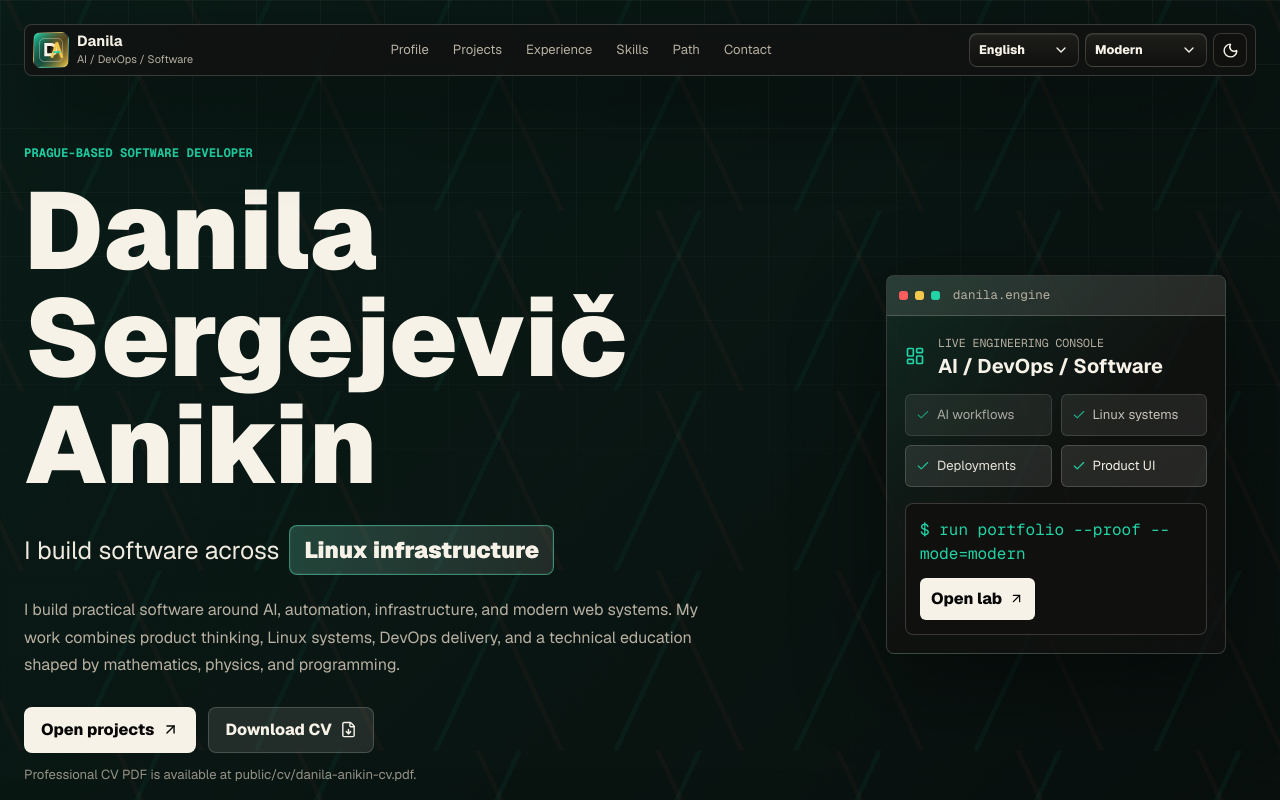
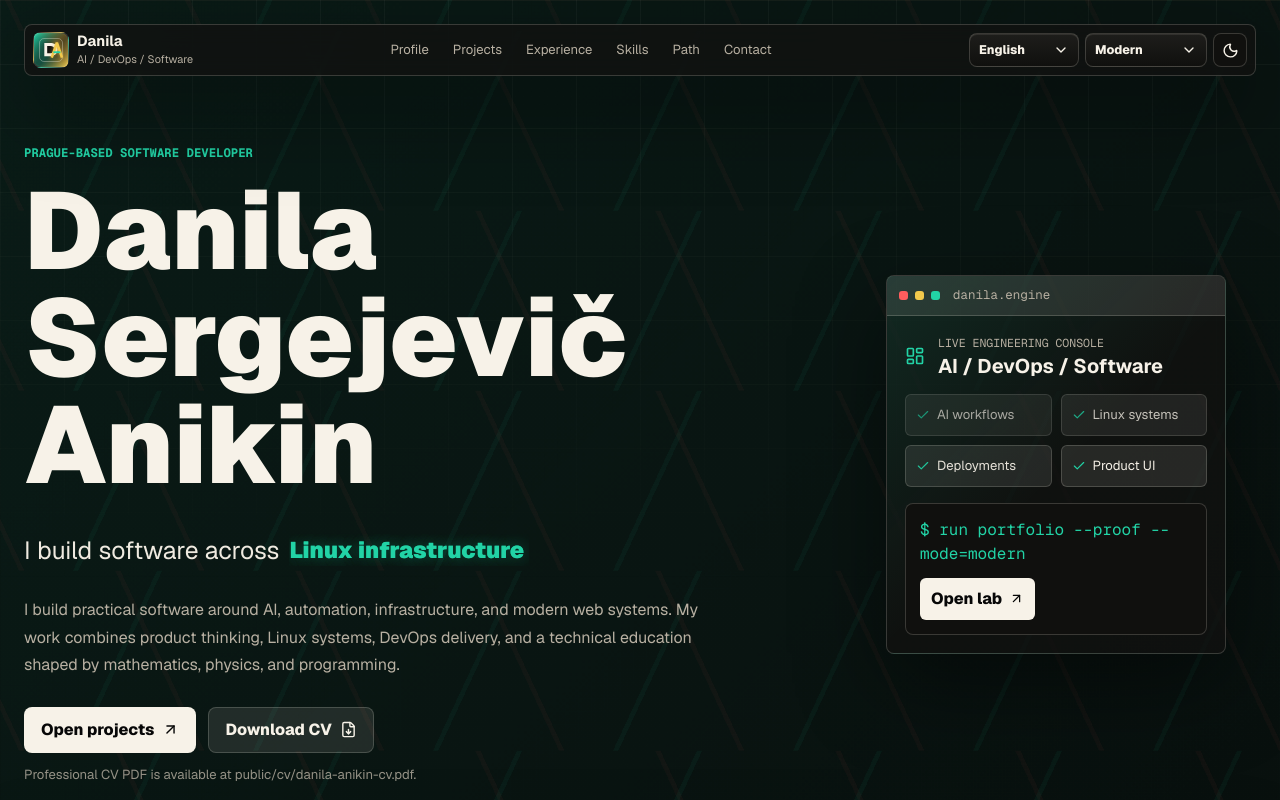
Before and after one commit to DanilaAnikin/Danila_Sergejevic_Anikin-Portfolio, a Next.js app: page / in a window 1280 px wide. Shown: the top 800 px of the page. Built offline with nearby package versions, Linux system fonts and the light colour scheme.

Commit message:
Simplify rotating role text styling

```diff
--- a/src/app/globals.css
+++ b/src/app/globals.css
@@ -854,26 +854,15 @@ img {
 .role-window {
   position: relative;
   display: inline-grid;
-  min-width: 260px;
-  min-height: 50px;
+  min-width: 240px;
+  min-height: 1.3em;
   align-items: center;
   overflow: hidden;
-  border: 1px solid color-mix(in srgb, var(--accent) 42%, var(--line));
-  border-radius: var(--radius);
-  background:
-    linear-gradient(90deg, color-mix(in srgb, var(--accent) 14%, transparent), transparent),
-    var(--soft);
-  padding: 3px 14px;
-  box-shadow: inset 0 0 0 1px color-mix(in srgb, var(--foreground) 5%, transparent);
+  padding: 0;
 }
 
 .role-window::after {
-  position: absolute;
-  inset: 0;
-  background: linear-gradient(90deg, transparent, color-mix(in srgb, var(--accent) 12%, transparent), transparent);
-  transform: translateX(-100%);
-  animation: roleSweep 4s ease-in-out infinite;
-  content: "";
+  display: none;
 }
 
 .role-static,
@@ -882,11 +871,12 @@ img {
   z-index: 1;
   display: block;
   width: 100%;
-  color: var(--foreground);
+  color: var(--accent);
   font-size: 1.42rem;
   font-weight: 850;
   line-height: 1.1;
   overflow-wrap: anywhere;
+  text-shadow: 0 0 18px color-mix(in srgb, var(--accent) 28%, transparent);
 }
 
 .role-static {
@@ -2919,9 +2909,9 @@ a.contact-card:focus-visible {
 
   .role-window {
     min-width: 100%;
-    min-height: 46px;
+    min-height: 1.3em;
     justify-items: start;
-    padding-inline: 18px;
+    padding-inline: 0;
   }
 
   .role-window strong {
```
